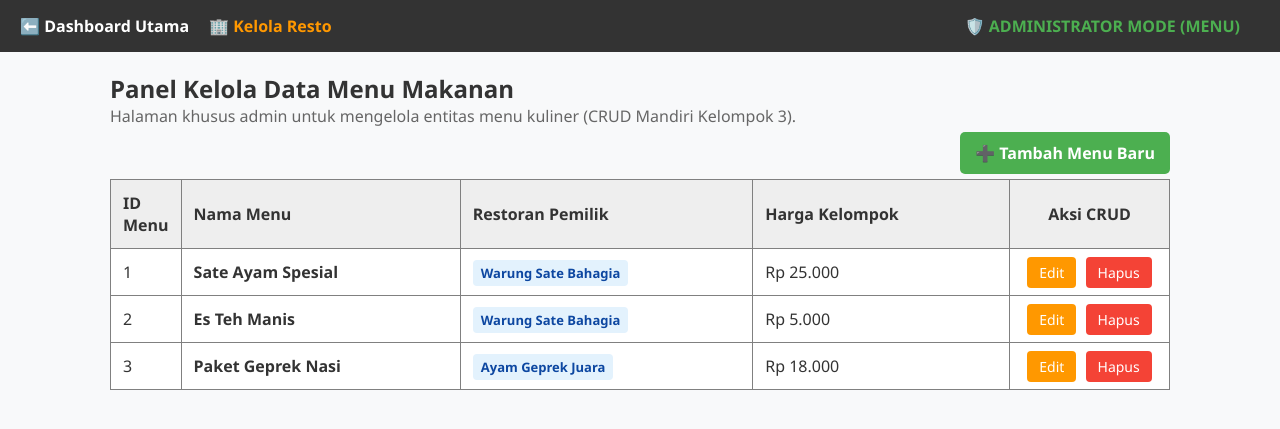
After one commit to alinafalisha14/foodvation, a PHP site: page /Menu.php in a window 1280 px wide. The commit adds this page. Shown: the top 429 px of the page. Run offline with PHP 8.4, Linux system fonts and the light colour scheme; a user stored in the database is signed in; data comes from the database, SQL or seed files in the repository.

Commit message:
Add files via upload

```diff
--- /dev/null
+++ b/Menu.php
@@ -0,0 +1,178 @@
+<?php
+//menu.php
+session_start();
+require_once 'koneksi.php';
+
+//proteksi Otorisasi: Pastikan user sudah login DAN pertannya adalah 'admin'
+if (!isset($_SESSION['user_id']) || $_SESSION['role'] !== 'admin') {
+    echo "<script>alert('Akses Ditolak! Halaman ini khusus Admin Restoran.'); window.location='dashboard.php';</script>";
+    exit();
+}
+
+$pesan ="";
+
+// =======================
+//  FUNGSI CRUD - FULL PHP
+// =======================
+
+// 1. CREATE Fungsi Tambah Data Menu Baru
+if($_SERVER['REQUEST_METHOD'] == 'POST' && isset($_POST['tambah_menu'])) {
+    $restoran_id    = (int)$_POST['restoran_id'];
+    $nama_menu      = mysqli_real_escape_string($koneksi, $_POST['nama_menu']);
+    $harga          = (int)$_POST['harga'];
+    $gambar_makanan = "default_kuliner.jpg";// Gambar default sementara sesuai struktur database
+
+    $insert = mysqli_query($koneksi, "INSERT INTO daftar_menu (restoran_id, nama_menu, harga, gambar_makanan) VALUES($restoran_id, '$nama_menu', $harga, '$gambar_makanan')");
+    if($insert){
+        $pesan = "Menu kuliner baru berhasil ditambahkan ke data base!";
+    }else{
+        $pesan = "Gagal menambahkan menu: ".mysqli_error($koneksi);
+    }
+}
+
+// 2. UPDATE Fungsi Edit Data Menu
+if($_SERVER['REQUEST_METHOD'] == 'POST' && isset($_POST['update_menu'])) {
+    $id_menu_edit = (int)$_POST['id_menu'];
+    $restoran_id  = (int)$_POST['restoran_id'];
+    $nama_menu    = mysqli_real_escape_string($koneksi, $_POST['nama_menu']);
+    $harga        = (int)$_POST['harga'];
+
+    $update = mysqli_query($koneksi, "UPDATE daftar_menu SET restoran_id=$restoran_id, nama_menu='$nama_menu', harga=$harga WHERE id_menu=$id_menu_edit");
+    if($update) {
+        $pesan = "Informasi menu berhasil diperbarui";
+    }
+}
+
+// 3. DELETE Fungsi Hapus Data Menu
+if(isset($_GET['hapus'])) {
+    $id_hapus = (int)$_GET['hapus'];
+    mysqli_query($koneksi, "DELETE FROM daftar_menu WHERE id_menu=$id_hapus");
+    header("Location: Menu.php");
+    exit();
+}
+
+//4. READ Mengambil data menu + JOIN nama restoran agar tampil informatif di tabel
+$list_menu = mysqli_query($koneksi, "SELECT daftar_menu.*, restoran.nama_restoran FROM daftar_menu JOIN restoran ON daftar_menu.restoran_id = restoran.id_restoran");
+
+//Mengambil list restoran untuk dropdown <select> pada from tambah/edit:
+$list_resto = mysqli_query($koneksi, "SELECT id_restoran, nama_restoran FROM restoran");
+?>
+
+<!DOCTYPE html>
+<html lang="id">
+<head>
+    <title>Panel Admin - Kelola Menu</title>
+    <link rel="stylesheet" href="assets/css/style.css">
+</head>
+<body>
+    <nav class="navbar" style="background:#333;">
+        <a href="dashboard.php">⬅️ Dashboard Utama</a>
+        <a href="admin.php" style="color:#ff9800; margin-left:20px; text-decoration:none;">🏢 Kelola Resto</a>
+        <span style="color:#4CAF50; font-weight:bold; margin-left:auto; padding-right:20px;">🛡️ ADMINISTRATOR MODE (MENU)</span>
+    </nav>
+
+    <div class="container">
+        <h2>Panel Kelola Data Menu Makanan</h2>
+        <p style="color:#666; margin-bottom:15px;">Halaman khusus admin untuk mengelola entitas menu kuliner (CRUD Mandiri Kelompok 3).</p>
+
+        <?php if($pesan) echo "<div class='alert' style='background:#c8e6c9; color:#2e7d32;'>$pesan</div>"; ?>
+
+        <div style="margin-bottom: 15px; text-align: right;">
+            <a href="Menu.php?aksi=tambah" style="background:#4CAF50; color:white; padding:10px 15px; text-decoration:none; border-radius:5px; font-weight:bold;">➕ Tambah Menu Baru</a>
+        </div>
+
+        <table border="1" width="100%" style="border-collapse:collapse; text-align:left; background:white;">
+            <tr style="background:#eee;">
+                <th style="padding:12px; width:60px;">ID Menu</th>
+                <th style="padding:12px;">Nama Menu</th>
+                <th style="padding:12px;">Restoran Pemilik</th>
+                <th style="padding:12px;">Harga Kelompok</th>
+                <th style="padding:12px; text-align:center; width:160px;">Aksi CRUD</th>
+            </tr>
+            <?php while($m = mysqli_fetch_assoc($list_menu)): ?>
+            <tr>
+                <td style="padding:12px;"><?= $m['id_menu']; ?></td>
+                <td style="padding:12px;"><b><?= $m['nama_menu']; ?></b></td>
+                <td style="padding:12px;"><span style="background:#e3f2fd; color:#0d47a1; padding:4px 8px; border-radius:4px; font-size:13px; font-weight:bold;"><?= $m['nama_restoran']; ?></span></td>
+                <td style="padding:12px;"><?= format_rupiah($m['harga']); ?></td>
+                <td style="padding:12px; text-align:center;">
+                    <a href="Menu.php?edit=<?= $m['id_menu']; ?>" style="background:#ff9800; color:white; padding:6px 12px; text-decoration:none; border-radius:4px; font-size:14px;">Edit</a>
+                    <a href="Menu.php?hapus=<?= $m['id_menu']; ?>" onclick="return confirm('Yakin ingin menghapus menu ini?');" style="background:#f44336; color:white; padding:6px 12px; text-decoration:none; border-radius:4px; font-size:14px; margin-left:5px;">Hapus</a>
+                </td>
+            </tr>
+            <?php endwhile; ?>
+        </table>
+
+        <?php if(isset($_GET['aksi']) && $_GET['aksi'] == 'tambah'): ?>
+        <div class="form-container" style="max-width:100%; margin-top:30px; border-left:4px solid #4CAF50;">
+            <div style="display:flex; justify-content:space-between; align-items:center;">
+                <h3 style="color:#2e7d32;">Input Menu Baru</h3>
+                <a href="Menu.php" style="color:#f44336; text-decoration:none; font-weight:bold;">✕ Tutup Form</a>
+            </div>
+            <form action="Menu.php" method="POST" style="margin-top:15px;">
+                <div class="form-group">
+                    <label>Pilih Restoran Asal</label>
+                    <select name="restoran_id" required style="width:100%; padding:8px; border:1px solid #ccc; border-radius:4px;">
+                        <option value="">-- Pilih Restoran Pendukung --</option>
+                        <?php
+                        mysqli_data_seek($list_resto, 0); // Reset pointer query agar bisa dibaca ulang
+                        while($r = mysqli_fetch_assoc($list_resto)):
+                        ?>
+                            <option value="<?= $r['id_restoran']; ?>"><?= $r['nama_restoran']; ?></option>
+                        <?php endwhile; ?>
+                    </select>
+                </div>
+                <div class="form-group">
+                    <label>Nama Menu</label>
+                    <input type="text" name="nama_menu" placeholder="Contoh: Es Jeruk Segar" required>
+                </div>
+                <div class="form-group">
+                    <label>Harga Menu (Rp)</label>
+                    <input type="number" name="harga" placeholder="Contoh: 15000" required>
+                </div>
+                <button type="submit" name="tambah_menu" class="btn-submit" style="background:#4CAF50;">Simpan Data Menu</button>
+            </form>
+        </div>
+        <?php endif; ?>
+
+        <?php
+        if(isset($_GET['edit'])):
+            $id_ed = (int)$_GET['edit'];
+            $target = mysqli_fetch_assoc(mysqli_query($koneksi, "SELECT * FROM daftar_menu WHERE id_menu=$id_ed"));
+        ?>
+        <div class="form-container" style="max-width:100%; margin-top:30px; border-left:4px solid #ff9800;">
+            <div style="display:flex; justify-content:space-between; align-items:center;">
+                <h3 style="color:#e65100;">Edit Menu: <?= $target['nama_menu']; ?></h3>
+                <a href="Menu.php" style="color:#f44336; text-decoration:none; font-weight:bold;">✕ Tutup Form</a>
+            </div>
+            <form action="Menu.php" method="POST" style="margin-top:15px;">
+                <input type="hidden" name="id_menu" value="<?= $target['id_menu']; ?>">
+                <div class="form-group">
+                    <label>Pilih Restoran</label>
+                    <select name="restoran_id" required style="width:100%; padding:8px; border:1px solid #ccc; border-radius:4px;">
+                        <?php
+                        mysqli_data_seek($list_resto, 0);
+                        while($r = mysqli_fetch_assoc($list_resto)):
+                        ?>
+                            <option value="<?= $r['id_restoran']; ?>" <?= $r['id_restoran'] == $target['restoran_id'] ? 'selected' : ''; ?>>
+                                <?= $r['nama_restoran']; ?>
+                            </option>
+                        <?php endwhile; ?>
+                    </select>
+                </div>
+                <div class="form-group">
+                    <label>Nama Menu</label>
+                    <input type="text" name="nama_menu" value="<?= $target['nama_menu']; ?>" required>
+                </div>
+                <div class="form-group">
+                    <label>Harga (Rp)</label>
+                    <input type="number" name="harga" value="<?= $target['harga']; ?>" required>
+                </div>
+                <button type="submit" name="update_menu" class="btn-submit" style="background:#ff9800;">Simpan Perubahan Menu</button>
+            </form>
+        </div>
+        <?php endif; ?>
+
+    </div>
+</body>
+</html>
```
Also changed, not shown: Meja.php (added, +180 -0 lines), admin.php (+31 -25 lines), dashboard.php (+9 -4 lines), profil.php (added, +78 -0 lines), riwayat.php (added, +103 -0 lines).
